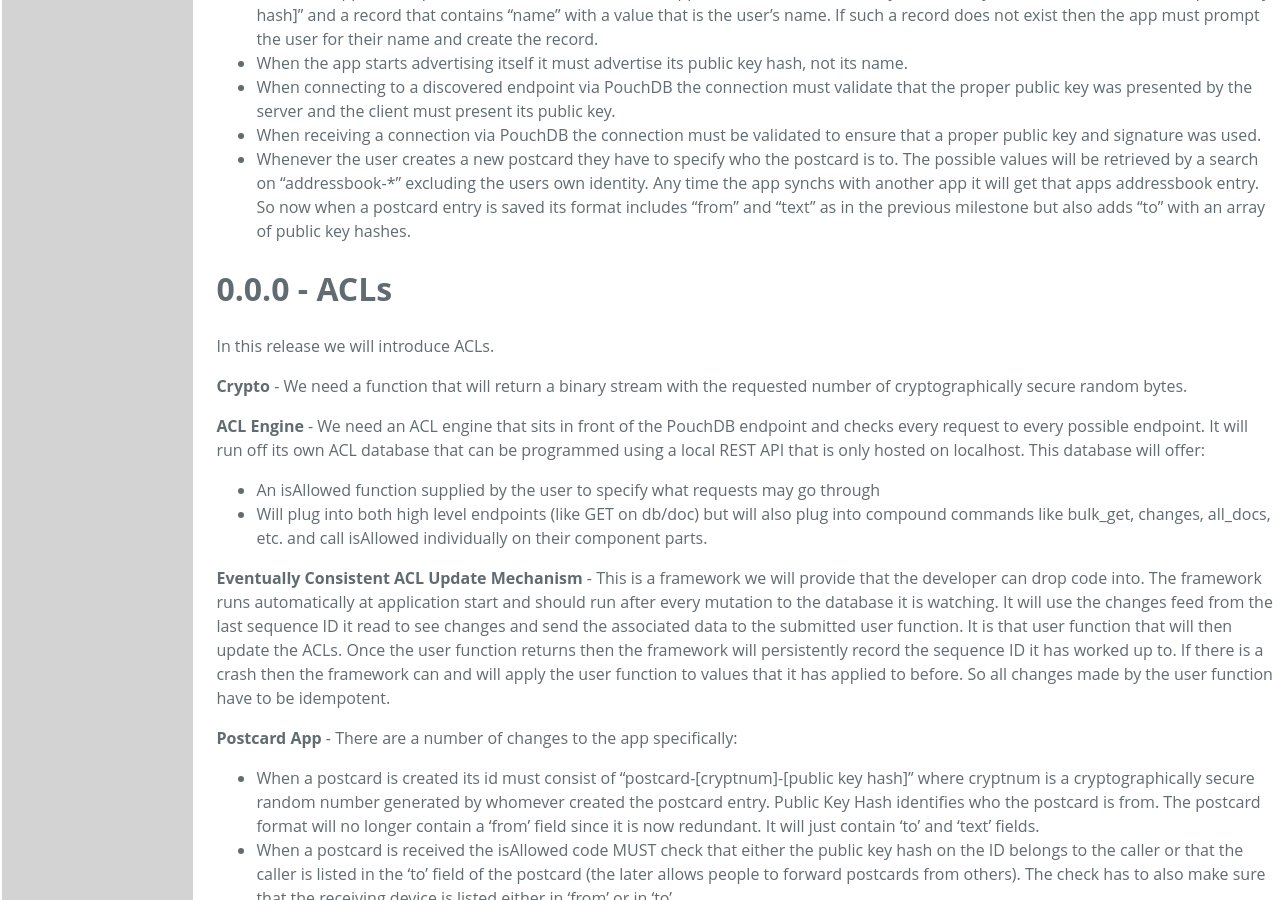
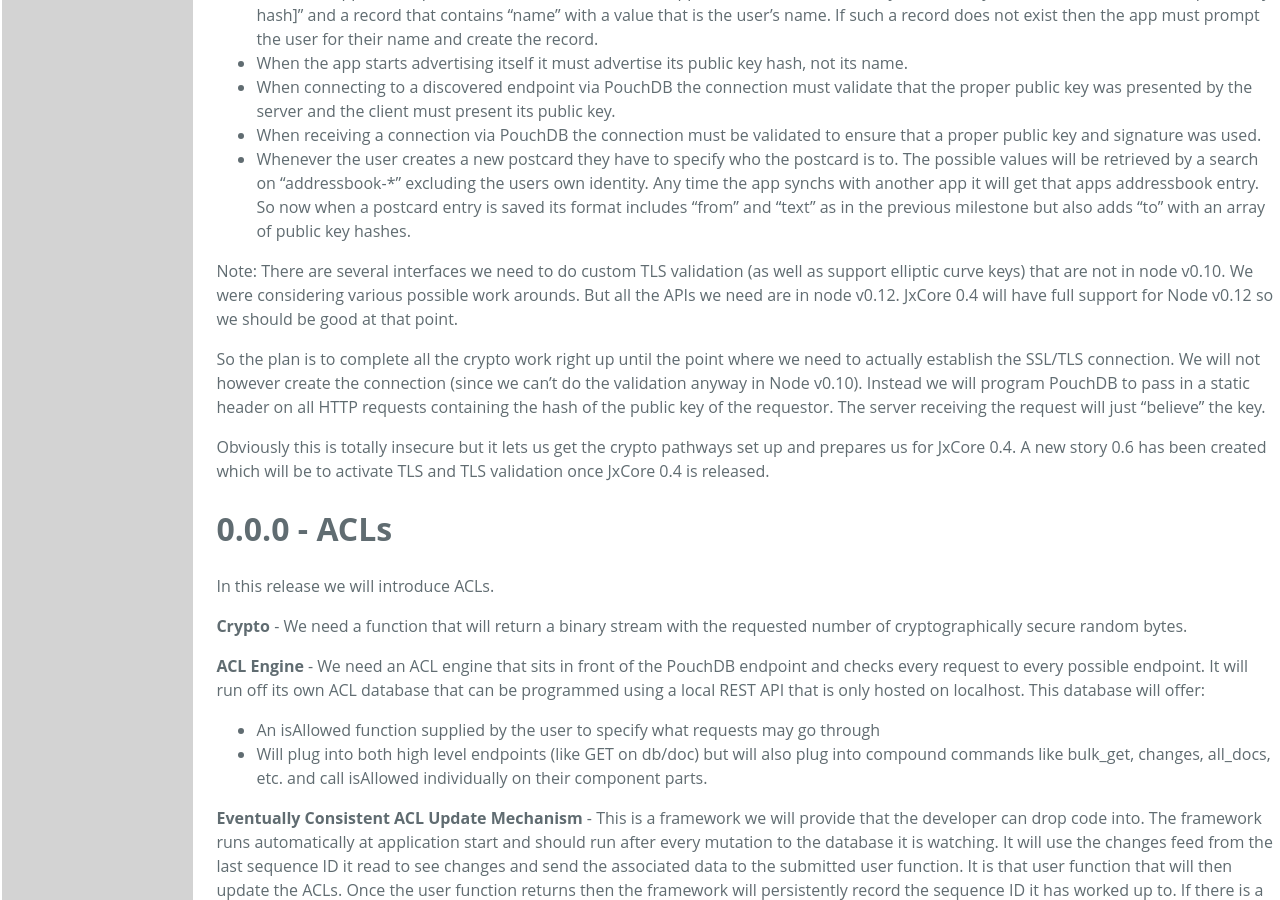
Before and after one commit to thaliproject/thali, a Jekyll site: the page built from stories.md, in a window 1280 px wide and 900 px high, scrolled down 3598 px. Built offline with Jekyll 4.4.1, drawn with Linux system fonts in a browser that asks for light colours; Markdown is read by kramdown in place of the engine named in the settings; some of the changed text lies outside the part shown.

Commit message:
Added a note about TLS in 0.0. Also added a new story at 0.6.

```diff
--- a/stories.md
+++ b/stories.md
@@ -123,6 +123,13 @@
 * When connecting to a discovered endpoint via PouchDB the connection must validate that the proper public key was presented by the server and the client must present its public key.
 * When receiving a connection via PouchDB the connection must be validated to ensure that a proper public key and signature was used.
 * Whenever the user creates a new postcard they have to specify who the postcard is to. The possible values will be retrieved by a search on "addressbook-*" excluding the users own identity. Any time the app synchs with another app it will get that apps addressbook entry. So now when a postcard entry is saved its format includes "from" and "text" as in the previous milestone but also adds "to" with an array of public key hashes.
+
+Note:
+There are several interfaces we need to do custom TLS validation (as well as support elliptic curve keys) that are not in node v0.10. We were considering various possible work arounds. But all the APIs we need are in node v0.12. JxCore 0.4 will have full support for Node v0.12 so we should be good at that point.
+
+So the plan is to complete all the crypto work right up until the point where we need to actually establish the SSL/TLS connection. We will not however create the connection (since we can’t do the validation anyway in Node v0.10). Instead we will program PouchDB to pass in a static header on all HTTP requests containing the hash of the public key of the requestor. The server receiving the request will just “believe” the key.
+
+Obviously this is totally insecure but it lets us get the crypto pathways set up and prepares us for JxCore 0.4. A new story 0.6 has been created which will be to activate TLS and TLS validation once JxCore 0.4 is released.
 
 # 0.0.0 - ACLs
 
@@ -314,7 +321,11 @@
 
 How do we test local P2P? We need to set up a bunch of phones and figure out a lot of details such as how to deploy images. How to run tests. How to collect results. Etc.
 
-# 0.6  - LevelDB Support
+# 0.6  - Activate TLS
+
+Activate TLS and TLS validation once JxCore 0.4 is released. This was initially part of story 0.0 but has been pushed back. Please refer to the note in story 0.0 for more details.
+
+# 0.7  - LevelDB Support
 
 JXCore provides built in support for LevelDown and LevelDB and PouchDB can then use that for persistent storage. But unfortunately there is a bug that is keeping LevelDown from working properly. This story is about making sure that bug gets fixed so we can have persistent storage. Until this bug is fixed we will use memdown which means whenever the app thread is killed it will lose all state!
 
```
